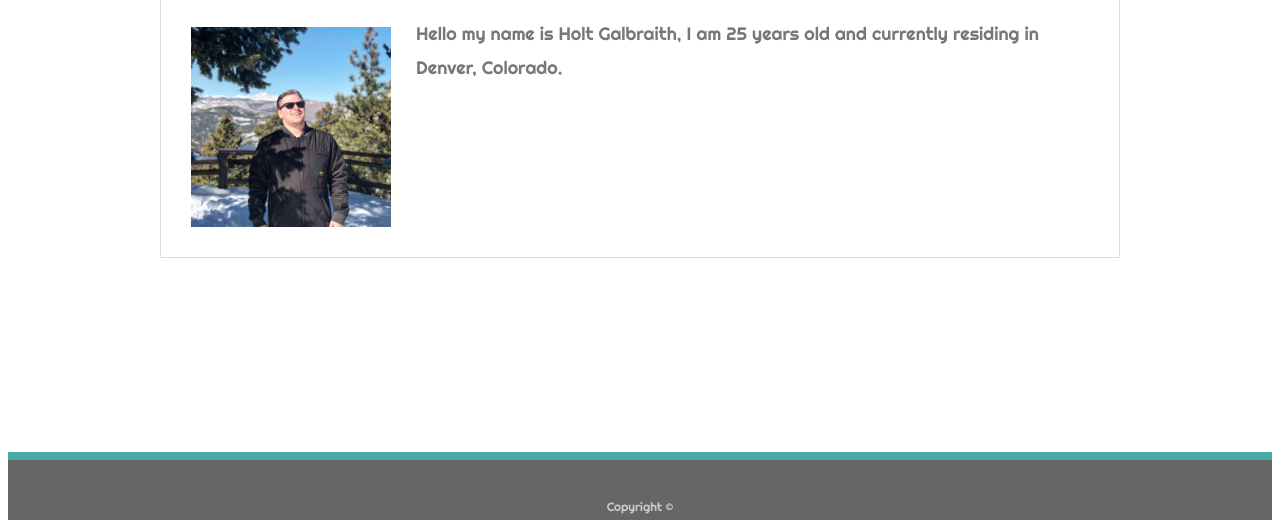
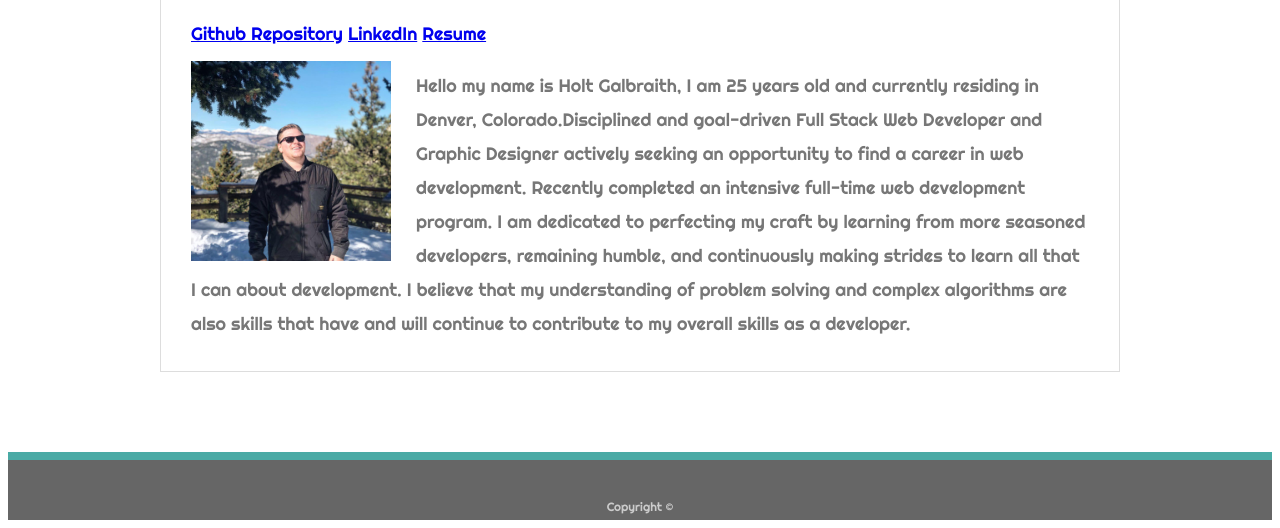
Before and after one commit to holtgal/Basic-Portfolio, a plain HTML site: page index.html in a window 1280 px wide. Shown: the part 286-814 px from the top of the page. Drawn offline with Linux system fonts and the light colour scheme.

Commit message:
added links to GH,LnkedN, and Resume pdf

```diff
--- a/index.html
+++ b/index.html
@@ -24,14 +24,26 @@
   <div id="main-container" class="container">
     <section class="main-section">
       <h1>About Me</h1>
+      <div class="pages">
+
+        <a href="https://github.com/holtgal/">Github Repository</a>
+        <a href="https://www.linkedin.com/in/holt-galbraith-173b56113/">LinkedIn</a>
+        <a href="https://docs.google.com/document/d/1wYxr5G5wfcLZKMlW2_NFIE4I8yXj9C9MaOsvJZ1KEHw/edit?usp=sharing">Resume</a>
+
+      </div>
 
       <img src="assets/images/Images/boulder.jpg" class="auth-image" alt="Your Name">
 
       <p>
-          Hello my name is Holt Galbraith, I am 25 years old and currently residing in Denver, Colorado.
+        Hello my name is Holt Galbraith, I am 25 years old and currently residing in Denver, Colorado.Disciplined and
+        goal-driven Full Stack Web Developer and Graphic Designer actively seeking an opportunity to find a career in
+        web development. Recently completed an intensive full-time web development program. I am dedicated to perfecting
+        my craft by learning from more seasoned developers, remaining humble, and continuously making strides to learn
+        all that I can about development. I believe that my understanding of problem solving and complex algorithms are
+        also skills that have and will continue to contribute to my overall skills as a developer.
+
       </p>
     </section>
-
   </div>
 
   <footer>
```
Also changed, not shown: portfolio.html (+4 -1 lines).
